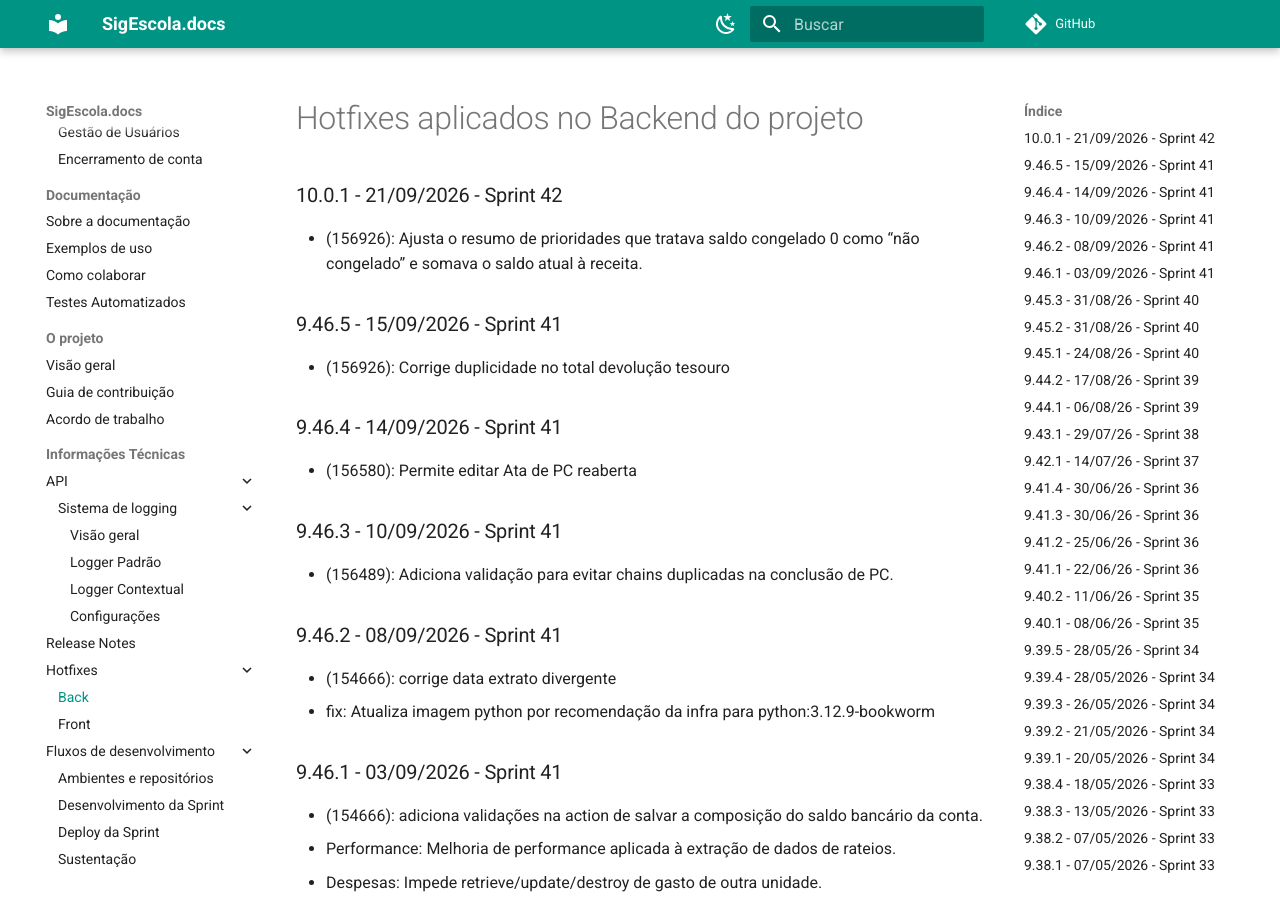
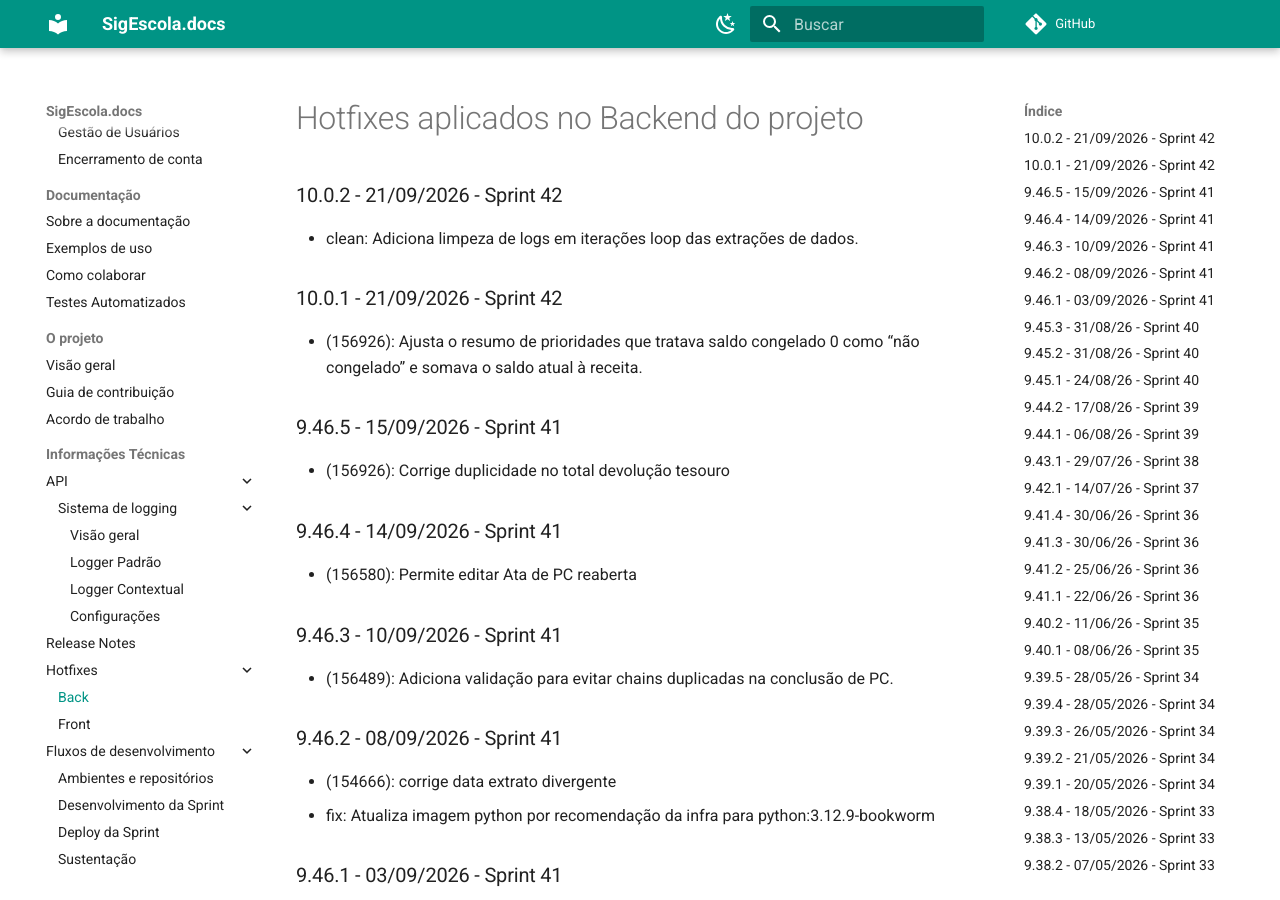
Before and after one commit to prefeiturasp/SME-PTRF-Docs, an MkDocs documentation site: the page built from docs/projeto/hotfixes_back.md, in a window 1280 px wide and 900 px high. Built offline with MkDocs 1.6.1 and Material for MkDocs 9.7.7, drawn with Linux system fonts in a browser that asks for light colours; comment, search, counter and statistics services are not loaded.

Commit message:
Add hotfix details for version 10.0.2

```diff
--- a/docs/projeto/hotfixes_back.md
+++ b/docs/projeto/hotfixes_back.md
@@ -1,4 +1,8 @@
 # Hotfixes aplicados no Backend do projeto
+
+
+### 10.0.2 - 21/09/2026 - Sprint 42
+* clean: Adiciona limpeza de logs em iterações loop das extrações de dados.
 
 ### 10.0.1 - 21/09/2026 - Sprint 42
 * (156926): Ajusta o resumo de prioridades que tratava saldo congelado 0 como “não congelado” e somava o saldo atual à receita.
```
